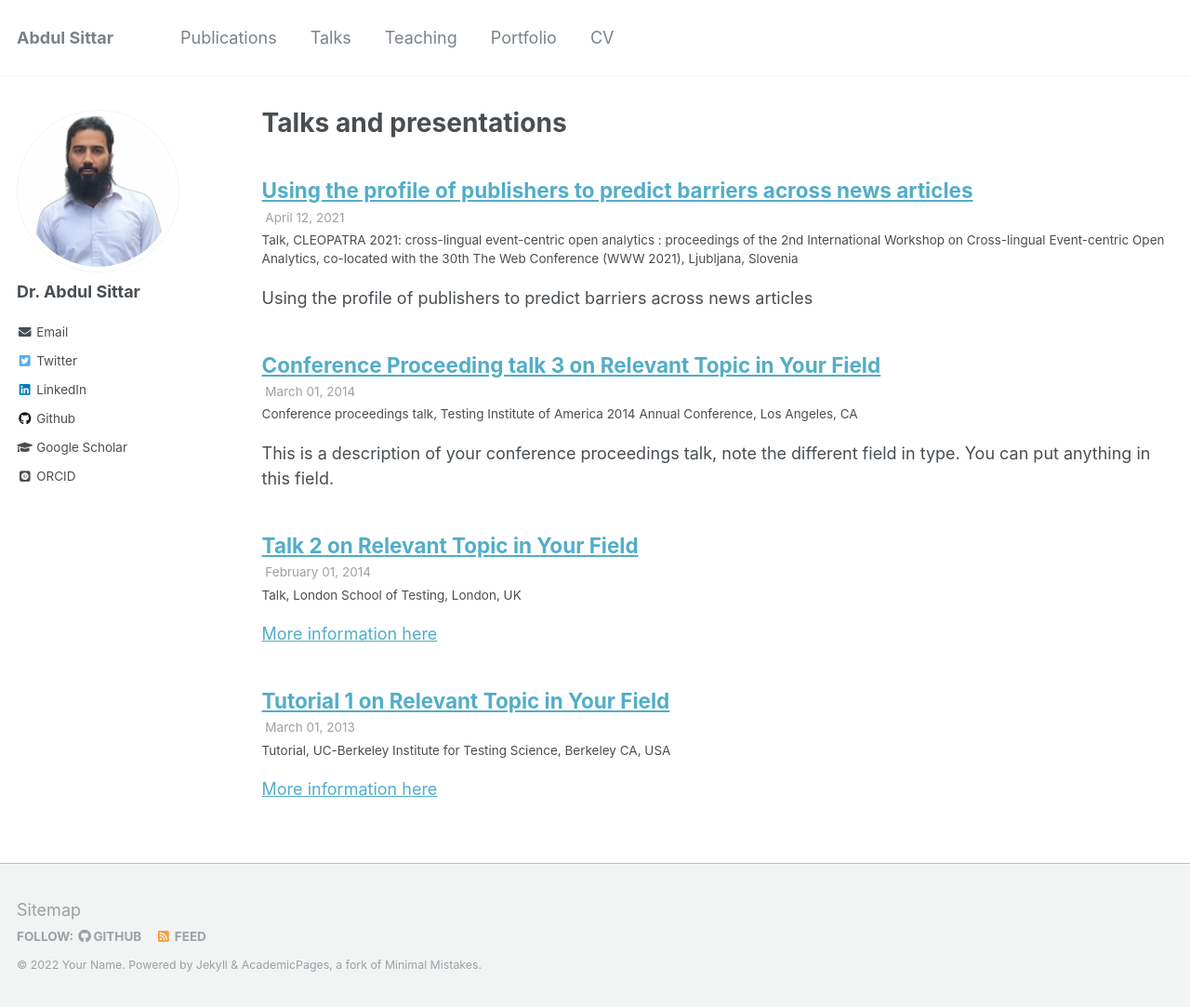
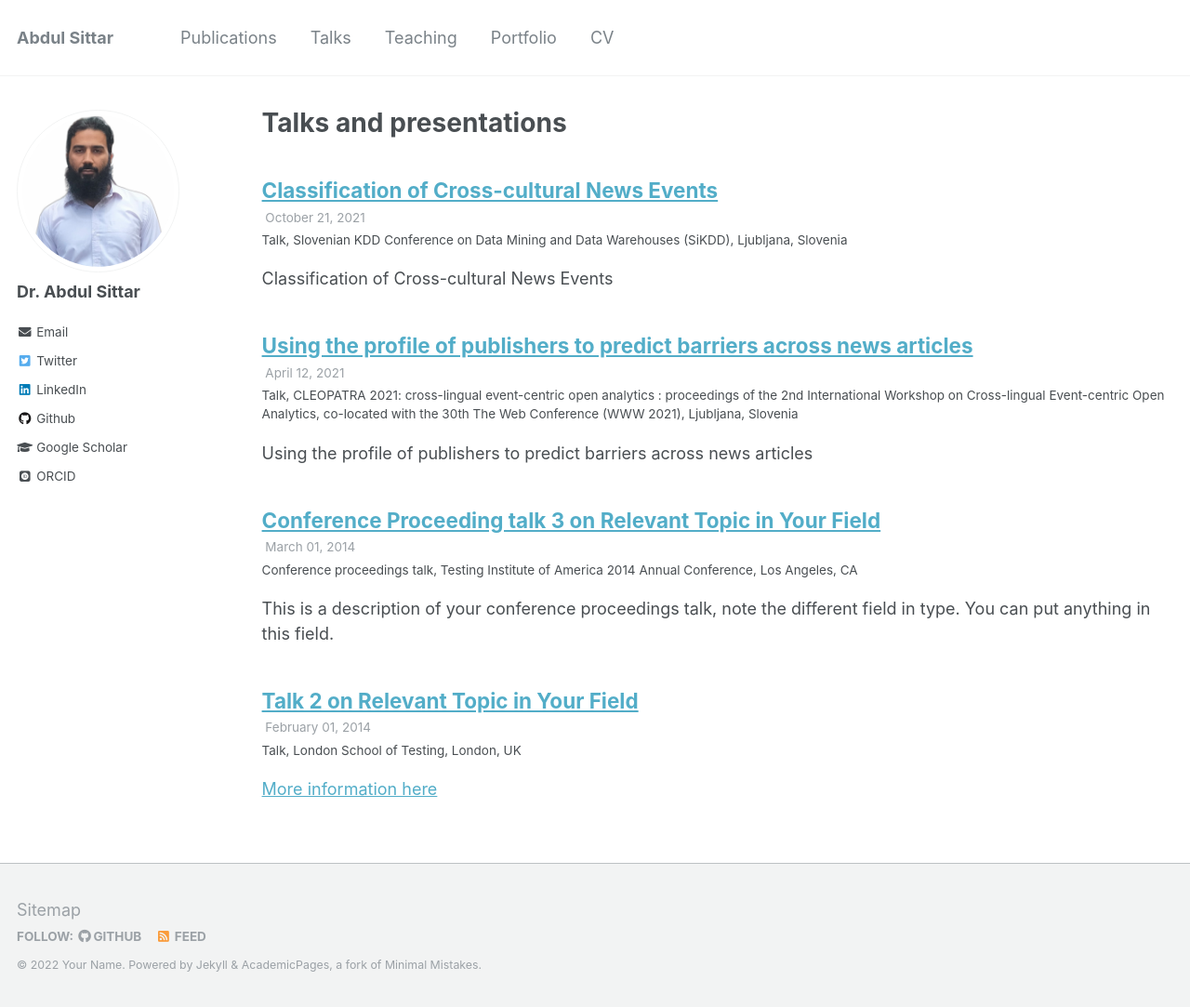
Before and after one commit to abdulsittar/abdulsittar.github.io, a Jekyll site: the page built from _pages/talks.html, in a window 1280 px wide and 1083 px high. Shown: the whole window at 93% size. Built offline with Jekyll 4.4.1, drawn with Linux system fonts in a browser that asks for light colours; some web fonts are replaced.

Commit message:
updated videolecture talk

```diff
--- a/_talks/2013-03-01-tutorial-1.md
+++ b/_talks/2013-03-01-tutorial-1.md
@@ -1,13 +1,17 @@
 ---
-title: "Tutorial 1 on Relevant Topic in Your Field"
+title: "Classification of Cross-cultural News Events"
 collection: talks
-type: "Tutorial"
-permalink: /talks/2013-03-01-tutorial-1
-venue: "UC-Berkeley Institute for Testing Science"
-date: 2013-03-01
-location: "Berkeley CA, USA"
+type: "Talk"
+permalink: https://videolectures.net/sikdd2021_sittar_news_events/
+venue: "Slovenian KDD Conference on Data Mining and Data Warehouses (SiKDD)"
+date: 2021-10-21
+location: "Ljubljana, Slovenia"
 ---
 
-[More information here](http://exampleurl.com)
+Classification of Cross-cultural News Events
 
-This is a description of your tutorial, note the different field in type. This is a markdown files that can be all markdown-ified like any other post. Yay markdown!
+[Paper](https://ailab.ijs.si/dunja/SiKDD2021/Papers/Sittar+Mladenic.pdf)
+
+<figure>
+<iframe width="560" height="315" scrolling="no" src="http://hydro.ijs.si/v022/c9/zfgajmzrhzhr2jl7hsduh7avnl6gngd2.mp4" frameborder="0" allowfullscreen></iframe>
+</figure>
```
